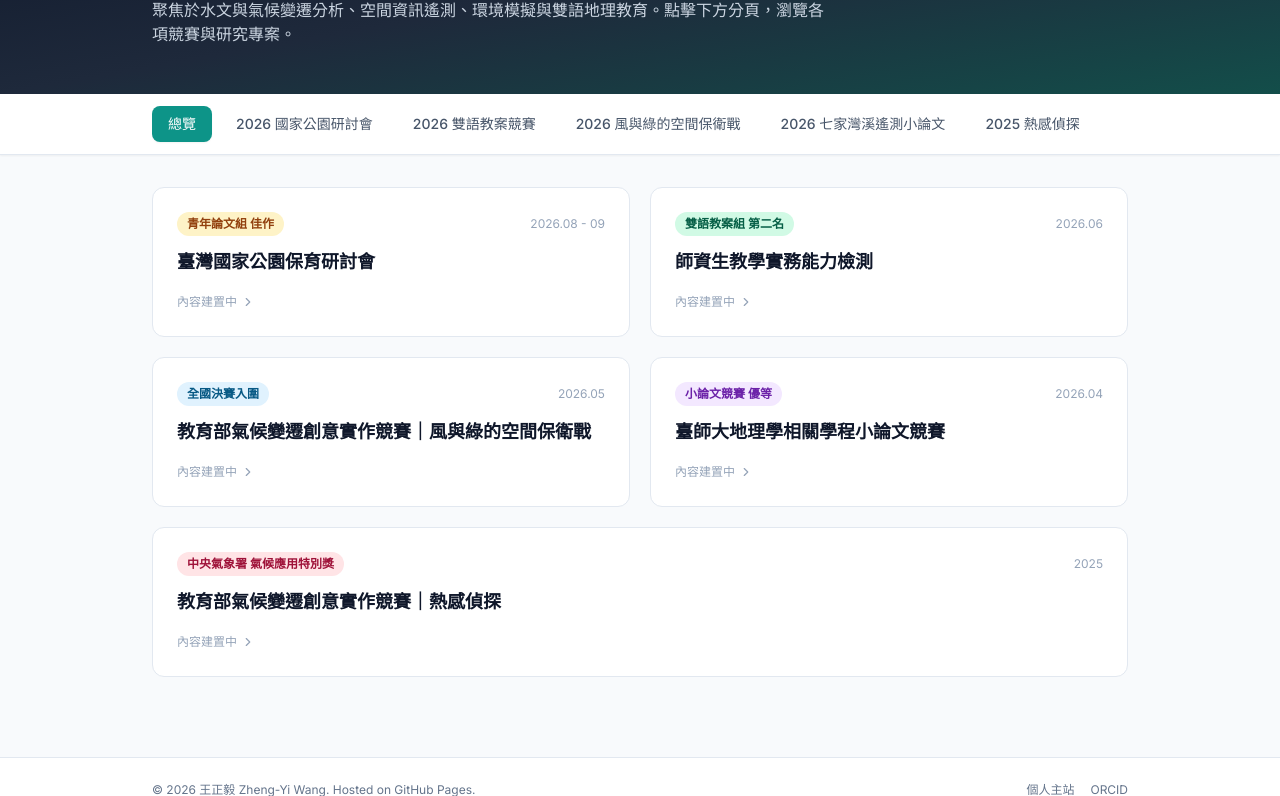
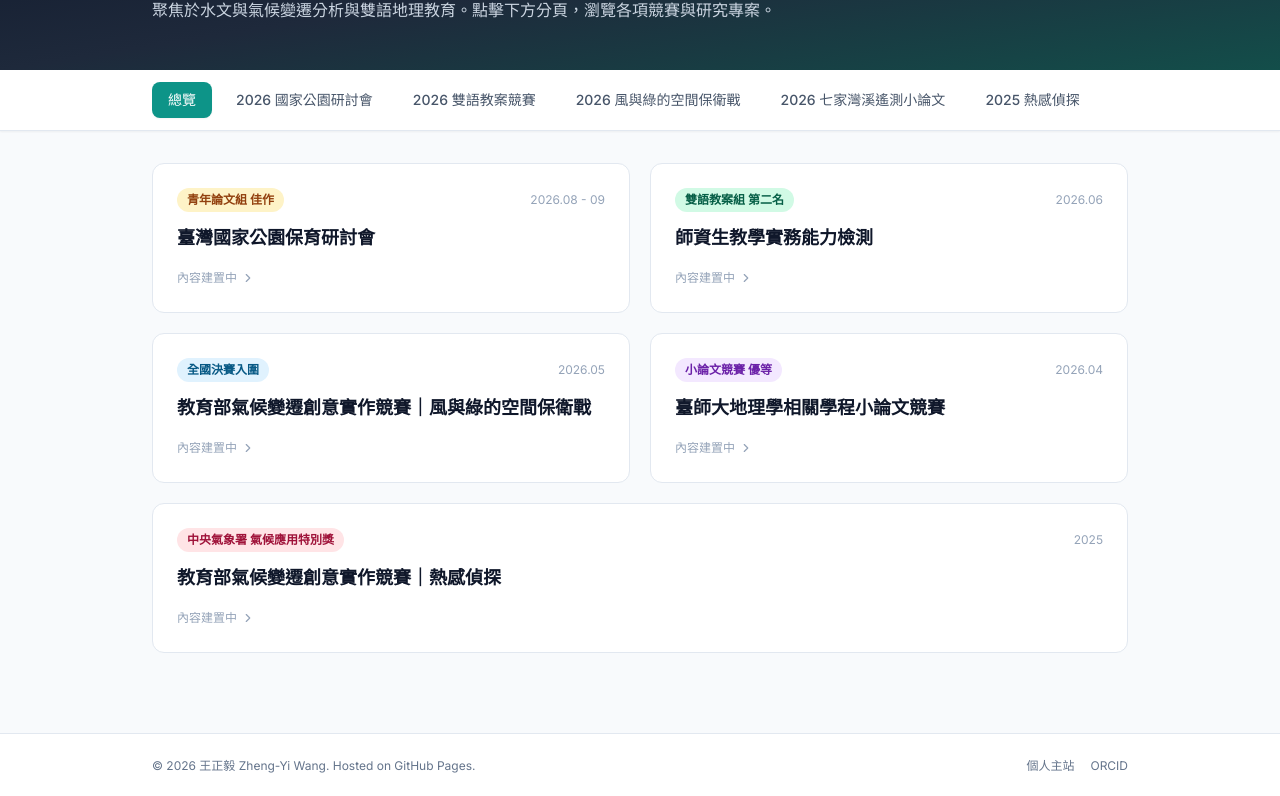
Before and after one commit to zywang1020/projectpage, a plain HTML site: page index.html in a window 1280 px wide. Shown: the part 198-994 px from the top of the page. Drawn offline with nearby package versions, Linux system fonts and the light colour scheme.

Commit message:
Update index.html

```diff
--- a/index.html
+++ b/index.html
@@ -70,7 +70,7 @@
       </span>
       <h2 class="text-2xl sm:text-3xl font-bold tracking-tight mb-2">專題與競賽歷程</h2>
       <p class="text-slate-300 text-sm sm:text-base max-w-2xl leading-relaxed">
-        聚焦於水文與氣候變遷分析、空間資訊遙測、環境模擬與雙語地理教育。點擊下方分頁，瀏覽各項競賽與研究專案。
+        聚焦於水文與氣候變遷分析與雙語地理教育。點擊下方分頁，瀏覽各項競賽與研究專案。
       </p>
     </div>
   </section>
```
